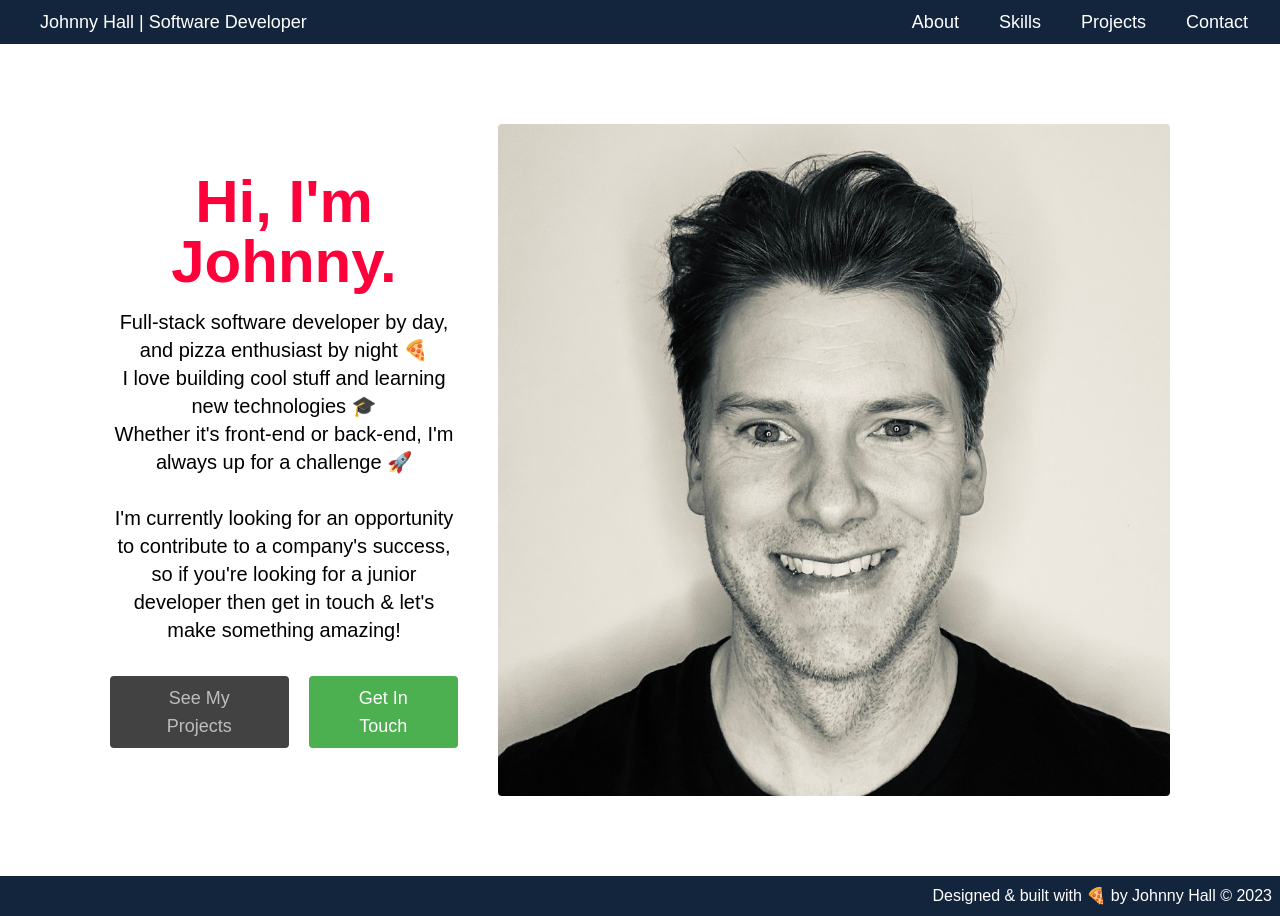
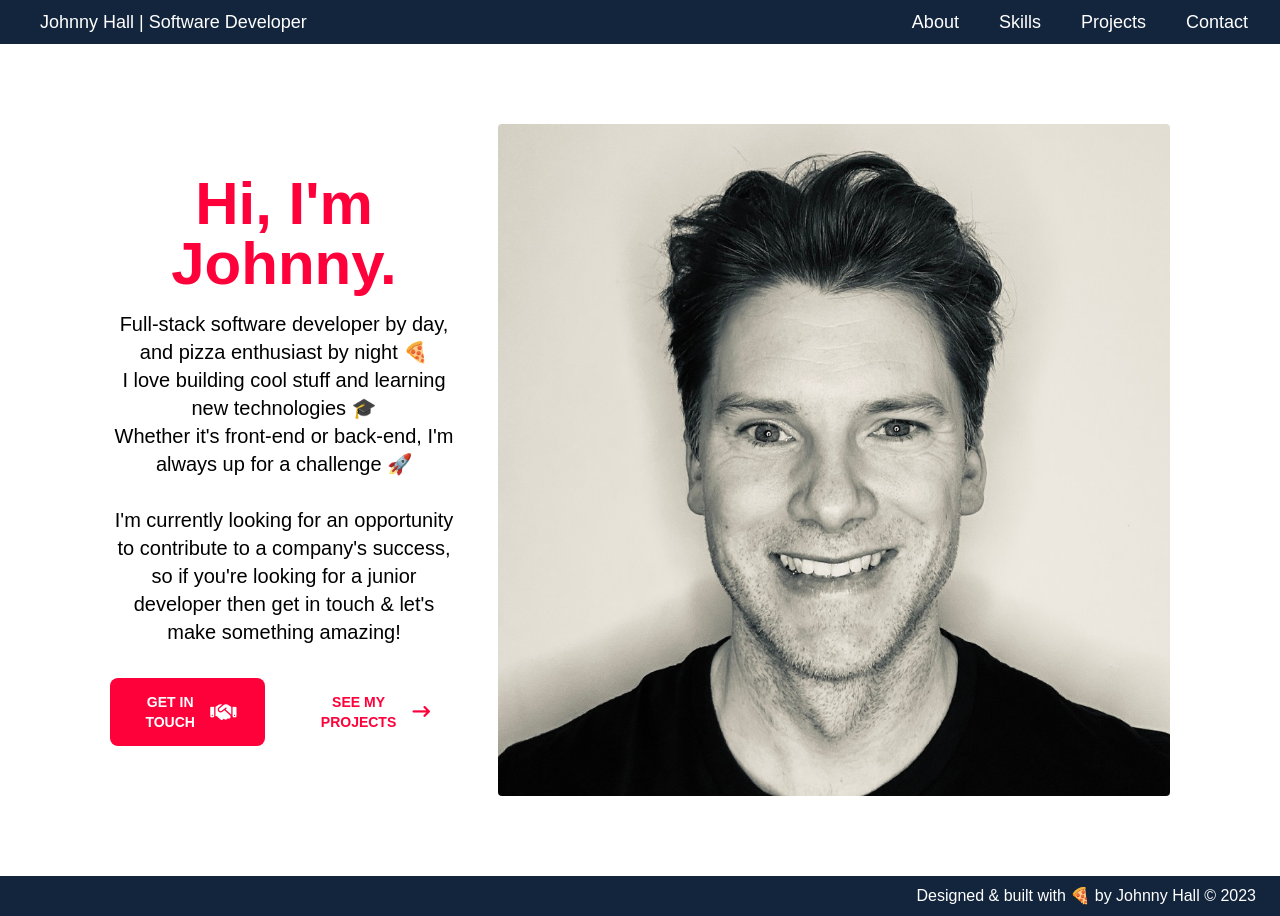
Before and after one commit to jbhall4291/portfolio, a React (Create React App) app: page / in a window 1280 px wide. Built offline with nearby package versions, Linux system fonts and the light colour scheme.

Commit message:
add InternalLink component, style Hero

```diff
--- a/src/components/Footer.jsx
+++ b/src/components/Footer.jsx
@@ -4,7 +4,7 @@ const currentYear = new Date().getFullYear();
 
 function Footer() {
   return (
-    <footer className="bg-myTheme py-2 text-center text-white sm:pr-2 sm:text-right">
+    <footer className="bg-myTheme py-2 text-center text-white sm:pr-2 sm:text-right md:px-6">
       Designed & built with 🍕 by Johnny Hall © {currentYear}
     </footer>
   );
--- a/src/components/Hero.jsx
+++ b/src/components/Hero.jsx
@@ -1,6 +1,17 @@
 import React from "react";
 import { profile } from "../images/";
 import { Link } from "react-router-dom";
+import InternalLink from "./InternalLink";
+import {
+  Card,
+  CardHeader,
+  CardBody,
+  CardFooter,
+  Carousel,
+  Typography,
+  Button,
+  IconButton,
+} from "@material-tailwind/react";
 
 const handleLinkClick = (event, target) => {
   event.preventDefault();
@@ -21,7 +32,7 @@ function Hero() {
     <section id="hero" className="text-black ">
       <div className="container mx-auto flex flex-col items-center px-5 py-5 md:px-10 md:py-20 lg:flex-row lg:gap-x-10 ">
         <div className="order-2 mb-16 flex flex-col items-center text-center lg:order-1 lg:mb-0 lg:w-1/2 lg:max-w-screen-md lg:flex-grow lg:items-center lg:justify-center lg:pr-0   lg:text-left">
-          <h1 className="headline-font mb-4 text-3xl font-medium text-highlight md:text-6xl text-center">
+          <h1 className="headline-font mb-4 text-center text-3xl font-medium text-highlight md:text-6xl">
             Hi, I'm Johnny.
           </h1>
           <p className="mb-8 text-center leading-relaxed md:text-lg lg:text-xl">
@@ -38,37 +49,22 @@ function Hero() {
             get in touch & let's make something amazing!
           </p>
           <div className="m-auto flex items-center justify-center gap-5">
-            {/* <a
-              href="#projects"
-              onClick={(event) => {
-                handleLinkClick(event, "#projects");
-              }}
-              className="inline-flex rounded border-0 bg-gray-800 px-6 py-2 text-lg text-gray-400 hover:bg-gray-700 hover:text-white focus:outline-none md:text-center"
-            >
-              See My Projects
-            </a> */}
-            <Link
-              className="inline-flex rounded border-0 bg-gray-800 px-6 py-2 text-lg text-gray-400 hover:bg-gray-700 hover:text-white focus:outline-none md:text-center"
-              to="/projects"
-            >
-              See My Projects
-            </Link>
+            <a href="/contact" className="inline-block align-middle">
+              <Button
+                size="lg"
+                variant="text"
+                className="flex items-center gap-2 bg-highlight align-middle text-white"
+              >
+                GET IN TOUCH
+                <i class="fa-solid fa-handshake fa-xl "></i>
+                {/* <i class="fa-solid fa-square"></i> */}
+                {/* <i className="fa-solid fa-comment fa-xl  align-bottom"></i> */}
+                {/* <i className="fa-brands fa-youtube fa-lg" /> */}
+                {/* <FontAwesomeIcon icon={faCircle} fade size="2xs" style={{ color: "#ff0000" }} /> */}
+              </Button>
+            </a>
 
-            {/* <a
-              href="#contact"
-              onClick={(event) => {
-                handleLinkClick(event, "#contact");
-              }}
-              className="inline-flex rounded border-0 bg-green-500 px-6 py-2 text-lg text-white hover:bg-green-600 focus:outline-none md:text-center"
-            >
-              Get In Touch
-            </a> */}
-            <Link
-              className="inline-flex rounded border-0 bg-green-500 px-6 py-2 text-lg text-white hover:bg-green-600 focus:outline-none md:text-center"
-              to="/contact"
-            >
-              Get In Touch
-            </Link>
+            <InternalLink text="SEE MY PROJECTS" internalRoute="/projects" />
           </div>
         </div>
         <div className="order-1 w-4/6 md:w-1/2 lg:order-2 lg:w-full lg:max-w-2xl">
--- /dev/null
+++ b/src/components/InternalLink.jsx
@@ -0,0 +1,29 @@
+import React from "react";
+import { Link } from "react-router-dom";
+import {
+  Card,
+  CardHeader,
+  CardBody,
+  CardFooter,
+  Carousel,
+  Typography,
+  Button,
+  IconButton,
+} from "@material-tailwind/react";
+
+function InternalLink({ text, icon, internalRoute }) {
+  return (
+    <Link to={internalRoute} className="inline-block text-red-500">
+      <Button
+        size="lg"
+        variant="text"
+        className="flex items-center gap-2 text-highlight "
+      >
+        {text}
+        <i className="fas fa-arrow-right-long fa-lg" />
+      </Button>
+    </Link>
+  );
+}
+
+export default InternalLink;
```
